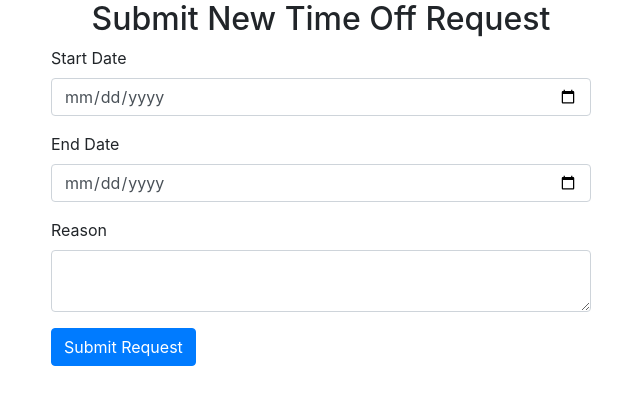
After one commit to SleepingLink1/myTimeOffRequest, a Django app: template myTimeOffRequest/myTimeOffRequest/templates/submit_new_request.html in a window 1280 px wide. The commit adds this page. Shown: the top 405 px of the page, without its empty margins (319-959 px from the left). Run offline with Django 5.2, Linux system fonts and the light colour scheme; the template is opened without the code that fills it, so the values that code supplies are empty; some libraries are stand-ins or nearby versions.

Commit message:
refactored some views code and created new templates to facilitate data flow

```diff
--- /dev/null
+++ b/myTimeOffRequest/myTimeOffRequest/templates/submit_new_request.html
@@ -0,0 +1,35 @@
+<!DOCTYPE html>
+<html lang="en">
+<head>
+    <meta charset="UTF-8">
+    <title>Submit New Request</title>
+    <!-- Include Bootstrap CSS -->
+    <link href="https://stackpath.bootstrapcdn.com/bootstrap/4.3.1/css/bootstrap.min.css" rel="stylesheet">
+</head>
+<body>
+    <div class="container">
+        <div class="row justify-content-center">
+            <div class="col-md-6">
+                <h2 class="text-center">Submit New Time Off Request</h2>
+                <form method="post">
+                    <div class="form-group">
+                        <label for="start_date">Start Date</label>
+                        <input type="date" class="form-control" id="start_date" name="start_date" required>
+                    </div>
+                    <div class="form-group">
+                        <label for="end_date">End Date</label>
+                        <input type="date" class="form-control" id="end_date" name="end_date" required>
+                    </div>
+                    <div class="form-group">
+                        <label for="reason">Reason</label>
+                        <textarea class="form-control" id="reason" name="reason" required></textarea>
+                    </div>
+                    <button type="submit" class="btn btn-primary">Submit Request</button>
+                </form>
+            </div>
+        </div>
+    </div>
+    <!-- Include Bootstrap JS -->
+    <script src="https://stackpath.bootstrapcdn.com/bootstrap/4.3.1/js/bootstrap.min.js"></script>
+</body>
+</html>
```
Also changed, not shown: myTimeOffRequest/myTimeOffRequest/templates/signup.html (+31 -2 lines), myTimeOffRequest/myTimeOffRequest/views.py (+16 -13 lines).
